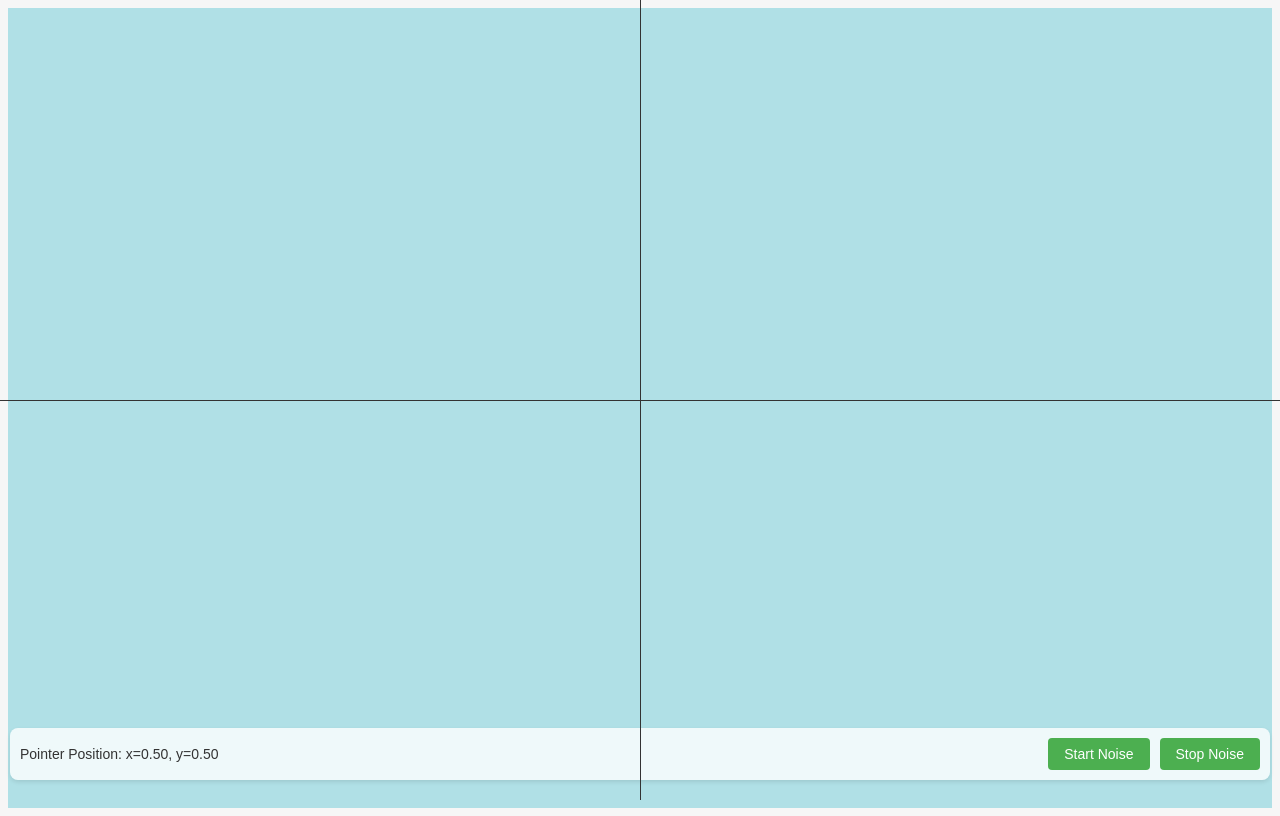
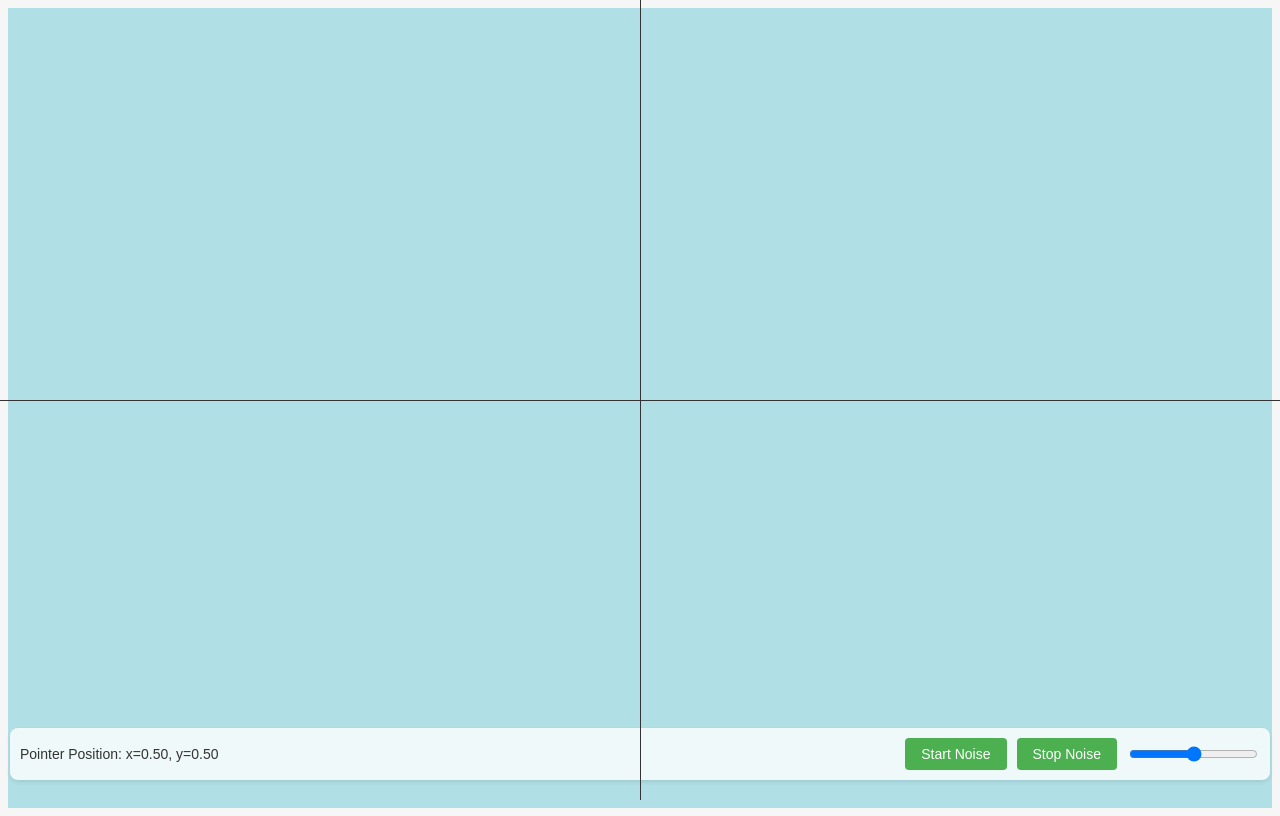
Before and after one commit to derekblank/ngen, a React (Vite) app: page / in a window 1280 px wide. Built offline with nearby package versions, Linux system fonts and the light colour scheme.

Commit message:
Add volume control slider to Pink component

```diff
--- a/src/Pink.jsx
+++ b/src/Pink.jsx
@@ -5,10 +5,12 @@ import "./Pink.css";
 function Pink() {
   const [audioContext, setAudioContext] = useState(null);
   const [noiseSource, setNoiseSource] = useState(null);
+  const [gainNode, setGainNode] = useState(null);
   const [dragging, setDragging] = useState(false);
   const [x, setX] = useState(0.5);
   const [y, setY] = useState(0.5);
   const [bgColor, setBgColor] = useState("#b0e0e6");
+  const [volume, setVolume] = useState(0.5); // Default volume
 
   const canvasRef = useRef(null);
   const analyserNode = useRef(null);
@@ -90,16 +92,26 @@ function Pink() {
       analyserNode.current = newAudioContext.createAnalyser();
       analyserNode.current.fftSize = 256;
 
+      const newGainNode = newAudioContext.createGain();
+      newGainNode.gain.value = volume;
+      setGainNode(newGainNode);
+
       const newNoiseSource = createPinkNoise(newAudioContext, x, y);
       setNoiseSource(newNoiseSource);
       newNoiseSource.connect(analyserNode.current);
-      analyserNode.current.connect(newAudioContext.destination);
+      analyserNode.current.connect(newGainNode);
+      newGainNode.connect(newAudioContext.destination);
       newNoiseSource.start();
     } else {
+      const newGainNode = audioContext.createGain();
+      newGainNode.gain.value = volume;
+      setGainNode(newGainNode);
+
       const newNoiseSource = createPinkNoise(audioContext, x, y);
       setNoiseSource(newNoiseSource);
       newNoiseSource.connect(analyserNode.current);
-      analyserNode.current.connect(audioContext.destination);
+      analyserNode.current.connect(newGainNode);
+      newGainNode.connect(audioContext.destination);
       newNoiseSource.start();
     }
   };
@@ -149,6 +161,14 @@ function Pink() {
     }
   };
 
+  const handleVolumeChange = (e) => {
+    const newVolume = e.target.value;
+    setVolume(newVolume);
+    if (gainNode) {
+      gainNode.gain.value = newVolume;
+    }
+  };
+
   return (
     <div id="container" style={{ backgroundColor: bgColor }}>
       <canvas
@@ -164,6 +184,14 @@ function Pink() {
         <div id="controls">
           <button onClick={startNoise}>Start Noise</button>
           <button onClick={stopNoise}>Stop Noise</button>
+          <input
+            type="range"
+            min="0"
+            max="1"
+            step="0.01"
+            value={volume}
+            onChange={handleVolumeChange}
+          />
         </div>
       </div>
       <div className="horizontal-line" style={{ top: `${y * 100}%` }} />
```
